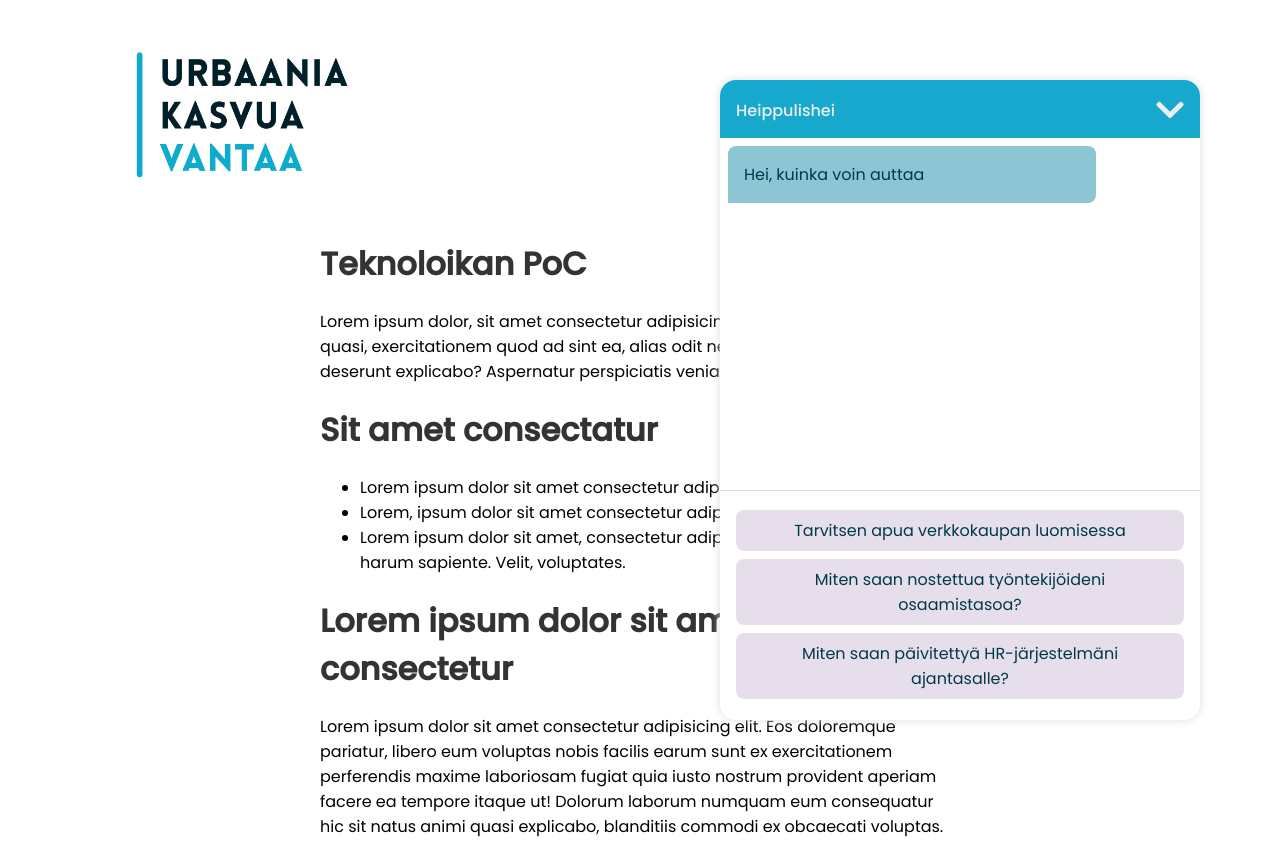
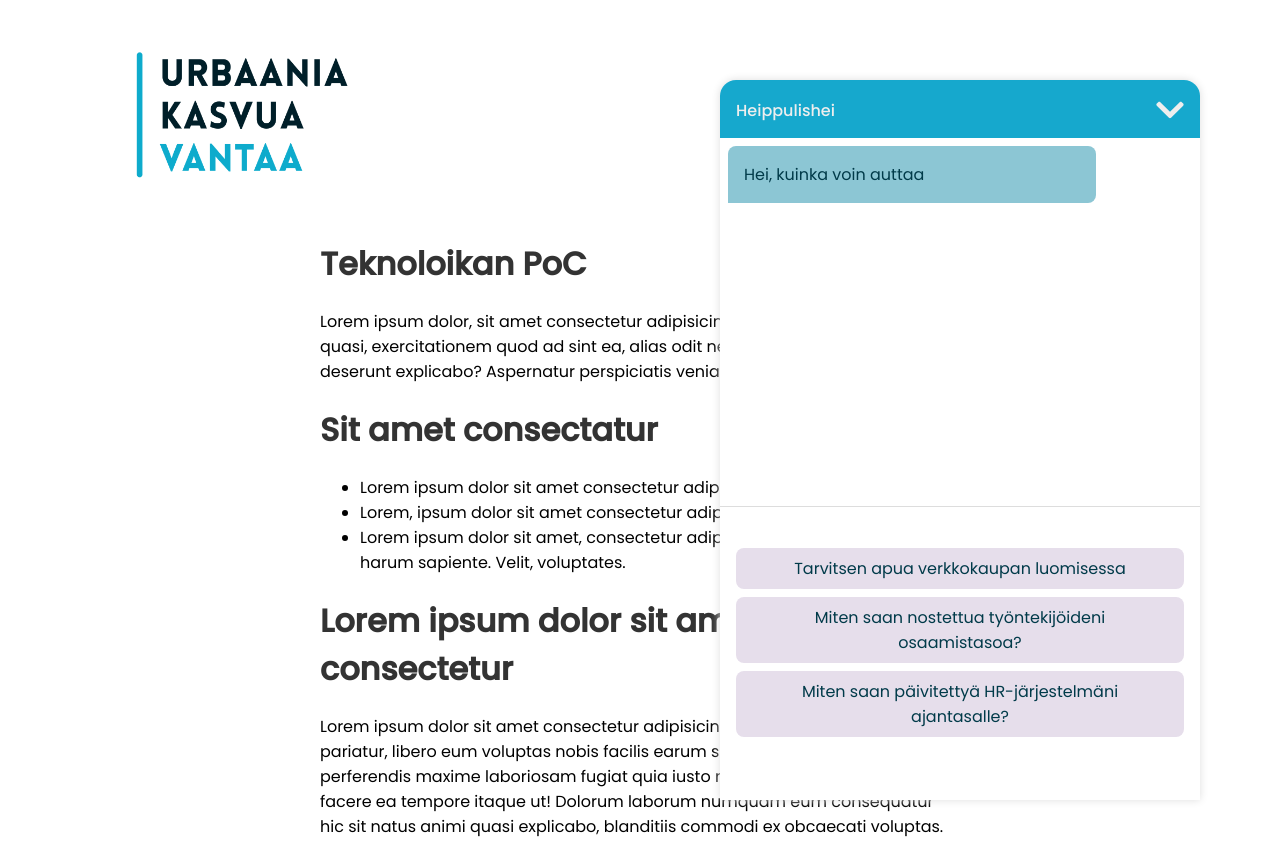
Before and after one commit to mitahantahankintunkis/teknoloikka, a Vue app: page / in a window 1280 px wide. Built offline with nearby package versions, Linux system fonts and the light colour scheme.

Commit message:
Improve sizing

```diff
--- a/src/components/ChatControls.vue
+++ b/src/components/ChatControls.vue
@@ -25,7 +25,7 @@ const emit = defineEmits([ 'click' ]);
     display: flex;
     flex-direction: column;
     justify-content: center;
-    height: 85%;
+    height: 100%;
     gap: 0.5rem;
     padding: 1rem;
 }
--- a/src/components/ChatWindow.vue
+++ b/src/components/ChatWindow.vue
@@ -103,13 +103,13 @@ function reply(id) {
 <style scoped>
 .chat-window {
     position: absolute;
-    bottom: 5rem;
+    bottom: 0;
     right: 5rem;
     width: 30rem;
-    height: calc(100vh - 10rem);
+    height: calc(100vh - 5rem);
     display: flex;
     flex-direction: column;
-    border-radius: 1rem;
+    border-radius: 1rem 1rem 0 0;
     background-color: white;
     box-shadow: #dddddd 0px 0px 8px;
     transition: height 100ms;
```
